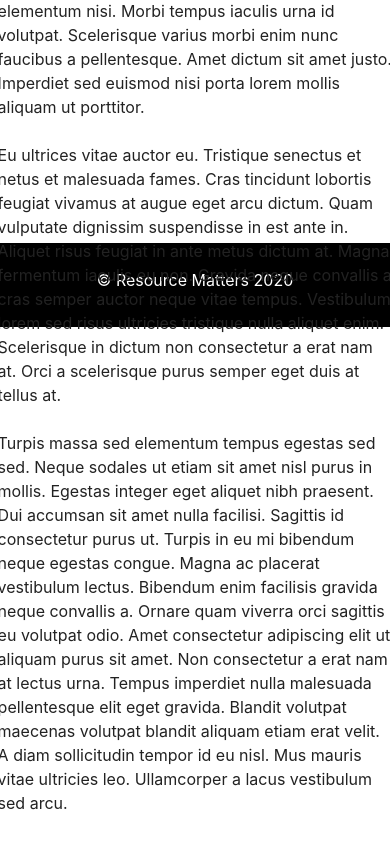
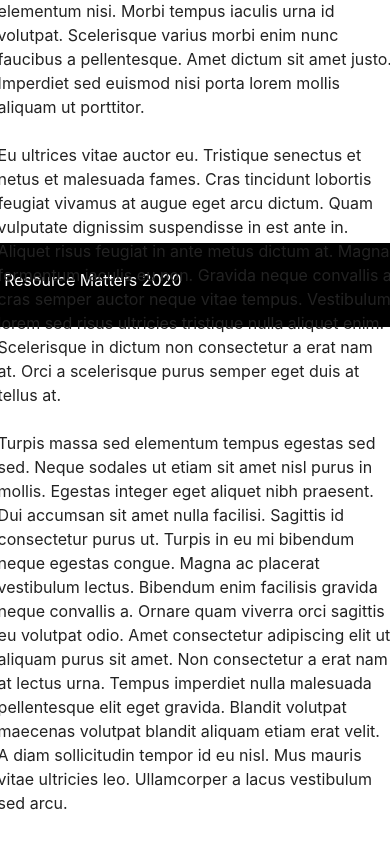
Before and after one commit to tsellers1990/Resource-Matters, a React (Create React App) app in the folder client/: page / in a window 390 px wide. Shown: the part 1742-2586 px from the top of the page. Built offline with nearby package versions, Linux system fonts and the light colour scheme; a web font is replaced by a local one.

Commit message:
working on mobile responsiveness

```diff
--- a/client/src/components/About.js
+++ b/client/src/components/About.js
@@ -5,10 +5,10 @@ const About = ()=>{
     <>
     <div className= "row about-divider"></div>
     <div className= "row about">
-      <div className= "col-lg-6">
+      <div className= "col-xl-6 col-lg-6 col-md-12 col-sm-12 col-xs-12">
         <h2 id= "about-heading">About Resource Matters</h2>
       </div>
-      <div className= "col-lg-6 about-paragraph">
+      <div className= "col-xl-6 col-lg-6 col-md-12 col-sm-12 col-xs-12 about-paragraph">
         <p>Lorem ipsum dolor sit amet, consectetur adipiscing elit, sed do eiusmod tempor incididunt ut labore et dolore magna aliqua. Diam sit amet nisl suscipit adipiscing. Sed tempus urna et pharetra pharetra massa massa ultricies mi. Et netus et malesuada fames ac turpis. In fermentum posuere urna nec tincidunt. Massa massa ultricies mi quis hendrerit dolor. Fames ac turpis egestas integer eget aliquet nibh. Enim nec dui nunc mattis enim ut tellus elementum. Posuere morbi leo urna molestie at elementum eu facilisis sed. Ornare aenean euismod elementum nisi. Morbi tempus iaculis urna id volutpat. Scelerisque varius morbi enim nunc faucibus a pellentesque. Amet dictum sit amet justo. Imperdiet sed euismod nisi porta lorem mollis aliquam ut porttitor.
         <br />
         <br />
--- a/client/src/components/Footer.js
+++ b/client/src/components/Footer.js
@@ -2,7 +2,7 @@ import React from 'react';
 
 const Footer = ()=>{
   return(
-    <div className= "footer">
+    <div className= "row footer">
       <p>© Resource Matters 2020</p>
     </div>
   )
--- a/client/src/components/Main.js
+++ b/client/src/components/Main.js
@@ -8,7 +8,7 @@ import Footer from './Footer';
 
 const Main = ()=>{
   return (
-    <div className="container col-lg-12">
+    <div className="container col-xl-12 col-lg-12 col-md-12 col-sm-12 col-xs-12">
       <Navbar />
       <Hero />
       <WelcomeEmail />
```
